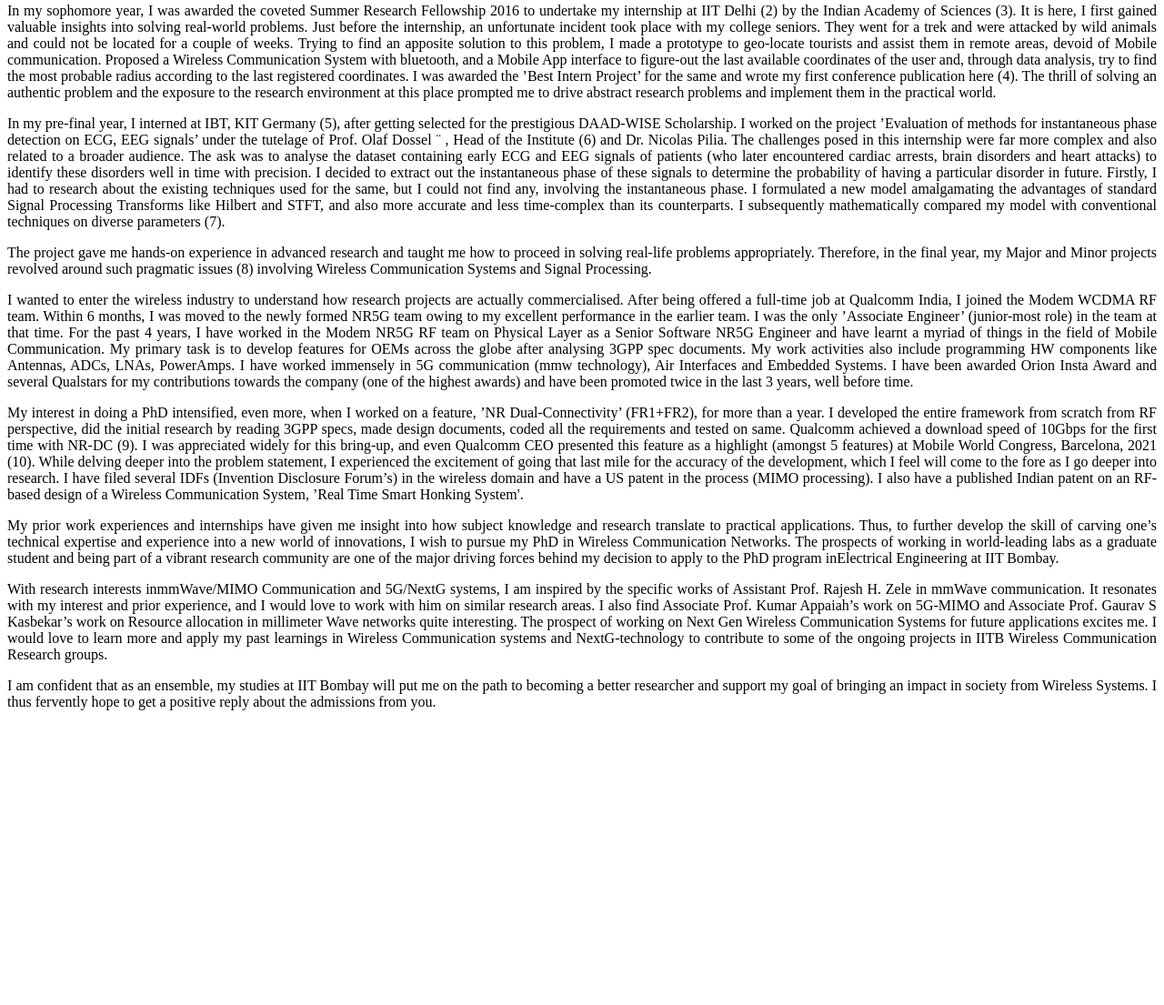
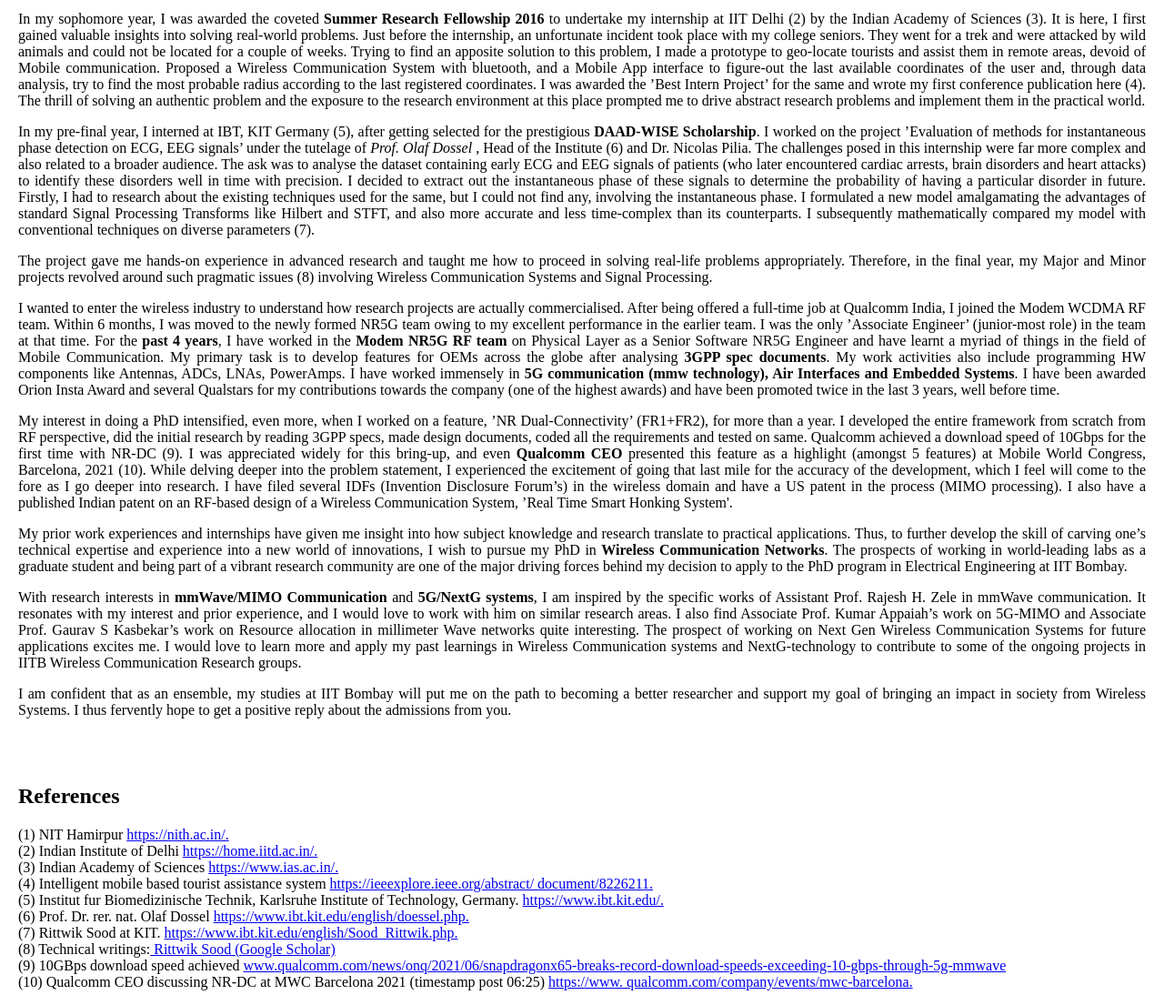
Before and after one commit to rittwiksood/SoP, a plain HTML site: page index.html in a window 1280 px wide. Shown: the part 401-1506 px from the top of the page at 91% size. Before the commit the page ends 1198 px from the top, so only its background shows below. Drawn offline with Linux system fonts and the light colour scheme.

Commit message:
Update index.html

```diff
--- a/index.html
+++ b/index.html
@@ -3,11 +3,11 @@
 <head>
 <title>SoP Rittwik Sood</title>
 </head>
-<body>
+<body STYLE="margin: 30px 20px 10px 20px":>
 
-<h1>Statement of Purpose</h1>
-<h4> Rittwik Sood </h4>
-<h4> Electrical Engineering PhD applicant - IIT Bombay </h4>
+<h1 style="text-align:center;">Statement of Purpose</h1>
+<h4 style="text-align:center;"> Rittwik Sood </h4>
+<h4 style="text-align:center;"> PhD applicant Electrical Engineering - IIT Bombay </h4>
 
 <p align="justify">
 <p align="justify">Internet in India started with a wired broadband connection with all intertwined wires and slow
@@ -22,25 +22,25 @@
 
 <p align="justify">Realising my propensity, I chose to do my undergraduate studies in Electronics and Communication Engineering from <i>National Institute of Technology, Hamirpur</i> (1). I found interest in subjects like Communication Theory, Wireless Networks, Digital Communication Systems, Spread-Spectrum, and I got A’s in all of them.</p>
 
-<p align="justify"> I topped my branch (consisting of 94 students) and entire batch (700 students +) with a cumulative Grade Point of 9.72 on a scale of 10. <br>I was, therefore, conferred with the President of India Gold Medal for the batch 2014-2018. It is awarded to only 1 student from undergraduates, PGs and PhDs. I also got the Director’s Medal to Best All Rounder Performer for Batch 2018 across UG and PG for my overall excellent academic and co-curricular performance. </p>
+<p align="justify"> I <b>topped my branch</b> (consisting of 94 students) and entire batch (700 students +) with a cumulative Grade Point of <b>9.72 on a scale of 10</b>. <br>I was, therefore, conferred with the <b>President of India Gold Medal</b> for the batch 2014-2018. It is awarded to only 1 student from undergraduates, PGs and PhDs. I also got the <b>Director’s Medal to Best All Rounder Performer for Batch 2018</b> across UG and PG for my overall excellent academic and co-curricular performance. </p>
 
-<p align="justify"> In my sophomore year, I was awarded the coveted Summer Research Fellowship 2016 to undertake my internship at IIT Delhi (2) by the Indian Academy of Sciences (3). It is here, I first gained valuable insights into solving real-world problems. Just before the internship, an unfortunate incident took place with my college seniors. They went for a trek and were attacked by wild animals and could not be located for a couple of weeks. Trying to find an apposite solution to this problem, I made a prototype to geo-locate tourists and assist them in remote areas, devoid of Mobile communication. Proposed a Wireless Communication System with bluetooth, and a Mobile App interface to figure-out the last available coordinates of the user and, through data analysis, try to find the most probable radius according to the last registered coordinates. I was awarded the ’Best Intern Project’ for the same and wrote my first conference publication here (4). The
+<p align="justify"> In my sophomore year, I was awarded the coveted <b>Summer Research Fellowship 2016</b> to undertake my internship at IIT Delhi (2) by the Indian Academy of Sciences (3). It is here, I first gained valuable insights into solving real-world problems. Just before the internship, an unfortunate incident took place with my college seniors. They went for a trek and were attacked by wild animals and could not be located for a couple of weeks. Trying to find an apposite solution to this problem, I made a prototype to geo-locate tourists and assist them in remote areas, devoid of Mobile communication. Proposed a Wireless Communication System with bluetooth, and a Mobile App interface to figure-out the last available coordinates of the user and, through data analysis, try to find the most probable radius according to the last registered coordinates. I was awarded the ’Best Intern Project’ for the same and wrote my first conference publication here (4). The
 thrill of solving an authentic problem and the exposure to the research environment at this place prompted
 me to drive abstract research problems and implement them in the practical world. </p>
 
 
-<p align="justify"> In my pre-final year, I interned at IBT, KIT Germany (5), after getting selected for the prestigious DAAD-WISE Scholarship. I worked on the project ’Evaluation of methods for instantaneous phase detection on ECG, EEG signals’ under the tutelage of Prof. Olaf Dossel ¨ , Head of the Institute (6) and Dr. Nicolas Pilia. The challenges posed in this internship were far more complex and also related to a broader audience. The ask was to analyse the dataset containing early ECG and EEG signals of patients (who later encountered cardiac arrests, brain disorders and heart attacks) to identify these disorders well in time with precision. I decided to extract out the instantaneous phase of these signals to determine the probability of having a particular disorder in future. Firstly, I had to research about the existing techniques used for the same, but I could not find any, involving the instantaneous phase. I formulated a new model amalgamating the advantages of standard Signal Processing Transforms like Hilbert and STFT, and also more accurate and less time-complex than its counterparts. I subsequently mathematically compared my model with conventional techniques on diverse parameters (7). </p>
+<p align="justify"> In my pre-final year, I interned at IBT, KIT Germany (5), after getting selected for the prestigious <b>DAAD-WISE Scholarship</b>. I worked on the project ’Evaluation of methods for instantaneous phase detection on ECG, EEG signals’ under the tutelage of <i>Prof. Olaf Dossel</i> , Head of the Institute (6) and Dr. Nicolas Pilia. The challenges posed in this internship were far more complex and also related to a broader audience. The ask was to analyse the dataset containing early ECG and EEG signals of patients (who later encountered cardiac arrests, brain disorders and heart attacks) to identify these disorders well in time with precision. I decided to extract out the instantaneous phase of these signals to determine the probability of having a particular disorder in future. Firstly, I had to research about the existing techniques used for the same, but I could not find any, involving the instantaneous phase. I formulated a new model amalgamating the advantages of standard Signal Processing Transforms like Hilbert and STFT, and also more accurate and less time-complex than its counterparts. I subsequently mathematically compared my model with conventional techniques on diverse parameters (7). </p>
 
 <p align="justify">The project gave me hands-on experience in advanced research and taught me how to proceed in solving real-life problems appropriately. Therefore, in the final year, my Major and Minor projects revolved around such pragmatic issues (8) involving Wireless Communication Systems and Signal Processing.</p>
 
 <p align="justify">I wanted to enter the wireless industry to understand how research projects are actually commercialised. After being offered a full-time job at Qualcomm India, I joined the Modem WCDMA RF team. Within 6
 months, I was moved to the newly formed NR5G team owing to my excellent performance in the earlier
-team. I was the only ’Associate Engineer’ (junior-most role) in the team at that time. For the past 4 years, I
-have worked in the Modem NR5G RF team on Physical Layer as a Senior Software NR5G Engineer and have
+team. I was the only ’Associate Engineer’ (junior-most role) in the team at that time. For the <b>past 4 years</b>, I
+have worked in the <b>Modem NR5G RF team</b> on Physical Layer as a Senior Software NR5G Engineer and have
 learnt a myriad of things in the field of Mobile Communication. My primary task is to develop features for
-OEMs across the globe after analysing 3GPP spec documents. My work activities also include programming
-HW components like Antennas, ADCs, LNAs, PowerAmps. I have worked immensely in 5G communication
-(mmw technology), Air Interfaces and Embedded Systems. I have been awarded Orion Insta Award and
+OEMs across the globe after analysing <b>3GPP spec documents</b>. My work activities also include programming
+HW components like Antennas, ADCs, LNAs, PowerAmps. I have worked immensely in <b>5G communication
+(mmw technology), Air Interfaces and Embedded Systems</b>. I have been awarded Orion Insta Award and
 several Qualstars for my contributions towards the company (one of the highest awards) and have been
 promoted twice in the last 3 years, well before time.</p>
 
@@ -48,18 +48,18 @@
 (FR1+FR2), for more than a year. I developed the entire framework from scratch from RF perspective, did the
 initial research by reading 3GPP specs, made design documents, coded all the requirements and tested on
 same. Qualcomm achieved a download speed of 10Gbps for the first time with NR-DC (9). I was appreciated
-widely for this bring-up, and even Qualcomm CEO presented this feature as a highlight (amongst 5 features)
+widely for this bring-up, and even <b>Qualcomm CEO</b> presented this feature as a highlight (amongst 5 features)
 at Mobile World Congress, Barcelona, 2021 (10). While delving deeper into the problem statement, I experienced the excitement of going that last mile for the accuracy of the development, which I feel will come to
 the fore as I go deeper into research. I have filed several IDFs (Invention Disclosure Forum’s) in the wireless domain and have a US patent in the process (MIMO processing). I also have a published Indian patent on an RF-based design of a Wireless Communication System, ’Real Time Smart Honking System'. </p>
 
 <p align="justify">My prior work experiences and internships have given me insight into how subject knowledge and research
 translate to practical applications. Thus, to further develop the skill of carving one’s technical expertise and
-experience into a new world of innovations, I wish to pursue my PhD in Wireless Communication Networks.
+experience into a new world of innovations, I wish to pursue my PhD in <b>Wireless Communication Networks</b>.
 The prospects of working in world-leading labs as a graduate student and being part of a vibrant research
-community are one of the major driving forces behind my decision to apply to the PhD program inElectrical
+community are one of the major driving forces behind my decision to apply to the PhD program in Electrical
 Engineering at IIT Bombay.</p>
 
-<p align="justify">With research interests inmmWave/MIMO Communication and 5G/NextG systems, I am inspired by the
+<p align="justify">With research interests in <b>mmWave/MIMO Communication</b> and <b>5G/NextG systems</b>, I am inspired by the
 specific works of Assistant Prof. Rajesh H. Zele in mmWave communication. It resonates with my interest
 and prior experience, and I would love to work with him on similar research areas. I also find Associate Prof.
 Kumar Appaiah’s work on 5G-MIMO and Associate Prof. Gaurav S Kasbekar’s work on Resource allocation
@@ -71,7 +71,28 @@
 researcher and support my goal of bringing an impact in society from Wireless Systems. I thus fervently hope
 to get a positive reply about the admissions from you. </p>
 
+<br>
+<br>
 
+<h2> References </h2>
+<p align="justify">
+(1) NIT Hamirpur <a href="https://nith.ac.in/"> https://nith.ac.in/. </a> <br>
+(2) Indian Institute of Delhi <a href="https://home.iitd.ac.in/"> https://home.iitd.ac.in/. </a><br>
+(3) Indian Academy of Sciences <a href="https://www.ias.ac.in/">https://www.ias.ac.in/. </a><br>
+(4) Intelligent mobile based tourist assistance system <a href="https://ieeexplore.ieee.org/abstract/
+document/8226211">https://ieeexplore.ieee.org/abstract/
+document/8226211. </a><br>
+(5) Institut fur Biomedizinische Technik, Karlsruhe Institute of Technology, Germany. <a href="https://www.ibt.kit.edu/"> https://www.ibt.kit.edu/. </a><br>
+(6) Prof. Dr. rer. nat. Olaf Dossel <a href="https://www.ibt.kit.edu/english/doessel.php">https://www.ibt.kit.edu/english/doessel.php. </a><br>
+(7) Rittwik Sood at KIT. <a href="https://www.ibt.kit.edu/english/Sood_Rittwik.php"> https://www.ibt.kit.edu/english/Sood_Rittwik.php. </a><br>
+(8) Technical writings:<a href="https://scholar.google.com/citations?
+user=9gZL098AAAAJ&hl=en&oi=ao"> Rittwik Sood (Google Scholar) </a><br>
+(9) 10GBps download speed achieved <a href="https://www.qualcomm.com/news/onq/2021/06/snapdragonx65-breaks-record-download-speeds-exceeding-10-gbps-through-5g-mmwave?cmpid=
+oofyus21340&linkId=122575397">www.qualcomm.com/news/onq/2021/06/snapdragonx65-breaks-record-download-speeds-exceeding-10-gbps-through-5g-mmwave </a><br>
+(10) Qualcomm CEO discussing NR-DC at MWC Barcelona 2021 (timestamp post 06:25) <a href="https://www.
+qualcomm.com/company/events/mwc-barcelona"> https://www.
+qualcomm.com/company/events/mwc-barcelona. </a><br>
+</p>
 
 </p>
 </body>
```
